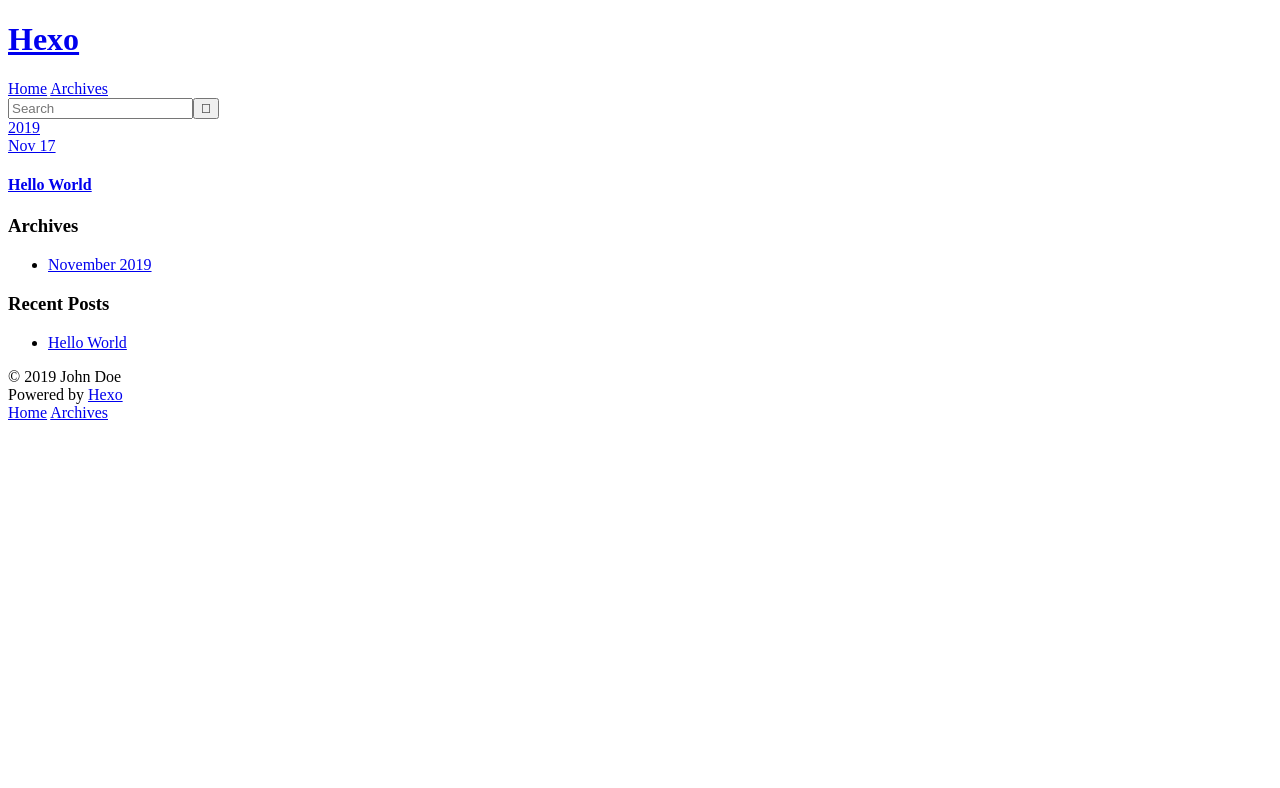
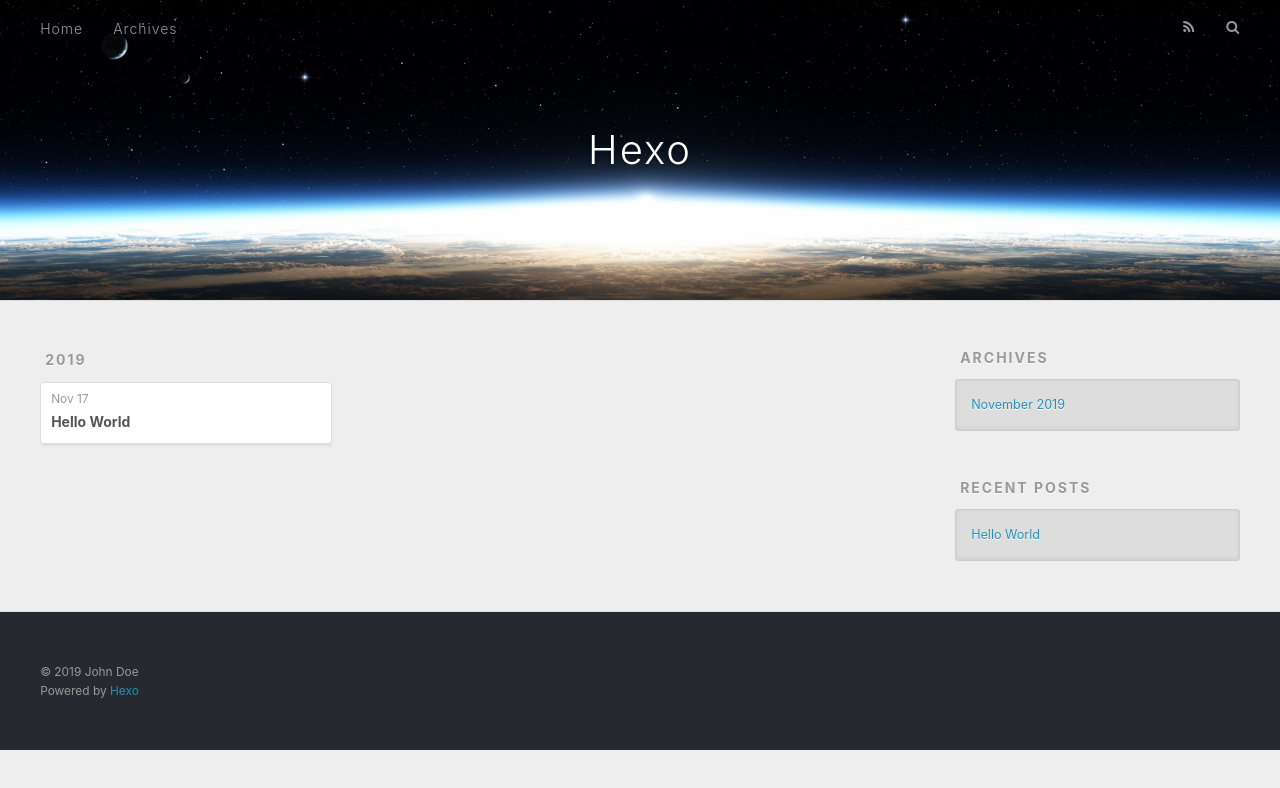
Before and after one commit to xshalan/en_blog, a plain HTML site: page archives/2019/11/index.html in a window 1280 px wide. Drawn offline with nearby package versions, Linux system fonts and the light colour scheme; some packages are replaced by stand-ins of ours; files that its build step writes are made by us from their sources; the site is published under a folder, as on GitHub Pages, so addresses that start at the root find nothing; a script that the page names is missing; files whose address does not match are found by name.

Commit message:
Site updated: 2019-11-17 13:10:25

```diff
--- a/2019/11/17/hello-world/index.html
+++ b/2019/11/17/hello-world/index.html
@@ -17,7 +17,7 @@
 <meta property="og:updated_time" content="2019-11-17T10:05:44.771Z">
 <meta name="twitter:card" content="summary">
 
-    <link rel="alternate" href="/atom.xml" title="Hexo" type="application/atom+xml">
+    <link rel="alternate" href="en_blog/atom.xml" title="Hexo" type="application/atom+xml">
 
 
     <link rel="icon" href="/favicon.png">
@@ -25,7 +25,7 @@
 
     <link href="//fonts.googleapis.com/css?family=Source+Code+Pro" rel="stylesheet" type="text/css">
 
-  <link rel="stylesheet" href="/css/style.css">
+  <link rel="stylesheet" href="en_blog/css/style.css">
 </head>
 
 <body>
@@ -36,7 +36,7 @@
   <div id="header-outer" class="outer">
     <div id="header-title" class="inner">
       <h1 id="logo-wrap">
-        <a href="/" id="logo">Hexo</a>
+        <a href="en_blog/" id="logo">Hexo</a>
       </h1>
 
     </div>
@@ -44,14 +44,14 @@
       <nav id="main-nav">
         <a id="main-nav-toggle" class="nav-icon"></a>
 
-          <a class="main-nav-link" href="/">Home</a>
+          <a class="main-nav-link" href="en_blog/">Home</a>
 
-          <a class="main-nav-link" href="/archives">Archives</a>
+          <a class="main-nav-link" href="en_blog/archives">Archives</a>
 
       </nav>
       <nav id="sub-nav">
 
-          <a id="nav-rss-link" class="nav-icon" href="/atom.xml" title="RSS Feed"></a>
+          <a id="nav-rss-link" class="nav-icon" href="en_blog/atom.xml" title="RSS Feed"></a>
 
         <a id="nav-search-btn" class="nav-icon" title="Search"></a>
       </nav>
@@ -64,7 +64,7 @@
       <div class="outer">
         <section id="main"><article id="post-hello-world" class="article article-type-post" itemscope itemprop="blogPost">
   <div class="article-meta">
-    <a href="/2019/11/17/hello-world/" class="article-date">
+    <a href="en_blog/2019/11/17/hello-world/" class="article-date">
   <time datetime="2019-11-17T10:05:44.771Z" itemprop="datePublished">2019-11-17</time>
 </a>
 
@@ -101,7 +101,7 @@
 
     </div>
     <footer class="article-footer">
-      <a data-url="mohammedshalan.github.io/en_blog/2019/11/17/hello-world/" data-id="ck32wdjhb0000qstscd0w9pft" class="article-share-link">Share</a>
+      <a data-url="mohammedshalan.github.io/en_blog/2019/11/17/hello-world/" data-id="ck32wf7qt0000b4ts57xd10hs" class="article-share-link">Share</a>
 
 
     </footer>
@@ -127,7 +127,7 @@
   <div class="widget-wrap">
     <h3 class="widget-title">Archives</h3>
     <div class="widget">
-      <ul class="archive-list"><li class="archive-list-item"><a class="archive-list-link" href="/archives/2019/11/">November 2019</a></li></ul>
+      <ul class="archive-list"><li class="archive-list-item"><a class="archive-list-link" href="en_blog/archives/2019/11/">November 2019</a></li></ul>
     </div>
   </div>
 
@@ -140,7 +140,7 @@
       <ul>
 
           <li>
-            <a href="/2019/11/17/hello-world/">Hello World</a>
+            <a href="en_blog/2019/11/17/hello-world/">Hello World</a>
           </li>
 
       </ul>
@@ -163,9 +163,9 @@
     </div>
     <nav id="mobile-nav">
 
-    <a href="/" class="mobile-nav-link">Home</a>
+    <a href="en_blog/" class="mobile-nav-link">Home</a>
 
-    <a href="/archives" class="mobile-nav-link">Archives</a>
+    <a href="en_blog/archives" class="mobile-nav-link">Archives</a>
 
 </nav>
 
@@ -173,11 +173,11 @@
 <script src="//ajax.googleapis.com/ajax/libs/jquery/2.0.3/jquery.min.js"></script>
 
 
-  <link rel="stylesheet" href="/fancybox/jquery.fancybox.css">
-  <script src="/fancybox/jquery.fancybox.pack.js"></script>
+  <link rel="stylesheet" href="en_blog/fancybox/jquery.fancybox.css">
+  <script src="en_blog/fancybox/jquery.fancybox.pack.js"></script>
 
 
-<script src="/js/script.js"></script>
+<script src="en_blog/js/script.js"></script>
 
 
 
--- a/archives/2019/11/index.html
+++ b/archives/2019/11/index.html
@@ -14,7 +14,7 @@
 <meta property="og:locale" content="en">
 <meta name="twitter:card" content="summary">
 
-    <link rel="alternate" href="/atom.xml" title="Hexo" type="application/atom+xml">
+    <link rel="alternate" href="en_blog/atom.xml" title="Hexo" type="application/atom+xml">
 
 
     <link rel="icon" href="/favicon.png">
@@ -22,7 +22,7 @@
 
     <link href="//fonts.googleapis.com/css?family=Source+Code+Pro" rel="stylesheet" type="text/css">
 
-  <link rel="stylesheet" href="/css/style.css">
+  <link rel="stylesheet" href="en_blog/css/style.css">
 </head>
 
 <body>
@@ -33,7 +33,7 @@
   <div id="header-outer" class="outer">
     <div id="header-title" class="inner">
       <h1 id="logo-wrap">
-        <a href="/" id="logo">Hexo</a>
+        <a href="en_blog/" id="logo">Hexo</a>
       </h1>
 
     </div>
@@ -41,14 +41,14 @@
       <nav id="main-nav">
         <a id="main-nav-toggle" class="nav-icon"></a>
 
-          <a class="main-nav-link" href="/">Home</a>
+          <a class="main-nav-link" href="en_blog/">Home</a>
 
-          <a class="main-nav-link" href="/archives">Archives</a>
+          <a class="main-nav-link" href="en_blog/archives">Archives</a>
 
       </nav>
       <nav id="sub-nav">
 
-          <a id="nav-rss-link" class="nav-icon" href="/atom.xml" title="RSS Feed"></a>
+          <a id="nav-rss-link" class="nav-icon" href="en_blog/atom.xml" title="RSS Feed"></a>
 
         <a id="nav-search-btn" class="nav-icon" title="Search"></a>
       </nav>
@@ -68,20 +68,20 @@
 
       <section class="archives-wrap">
         <div class="archive-year-wrap">
-          <a href="/archives/2019" class="archive-year">2019</a>
+          <a href="en_blog/archives/2019" class="archive-year">2019</a>
         </div>
         <div class="archives">
 
     <article class="archive-article archive-type-post">
   <div class="archive-article-inner">
     <header class="archive-article-header">
-      <a href="/2019/11/17/hello-world/" class="archive-article-date">
+      <a href="en_blog/2019/11/17/hello-world/" class="archive-article-date">
   <time datetime="2019-11-17T10:05:44.771Z" itemprop="datePublished">Nov 17</time>
 </a>
 
 
     <h1 itemprop="name">
-      <a class="archive-article-title" href="/2019/11/17/hello-world/">Hello World</a>
+      <a class="archive-article-title" href="en_blog/2019/11/17/hello-world/">Hello World</a>
     </h1>
 
 
@@ -110,7 +110,7 @@
   <div class="widget-wrap">
     <h3 class="widget-title">Archives</h3>
     <div class="widget">
-      <ul class="archive-list"><li class="archive-list-item"><a class="archive-list-link" href="/archives/2019/11/">November 2019</a></li></ul>
+      <ul class="archive-list"><li class="archive-list-item"><a class="archive-list-link" href="en_blog/archives/2019/11/">November 2019</a></li></ul>
     </div>
   </div>
 
@@ -123,7 +123,7 @@
       <ul>
 
           <li>
-            <a href="/2019/11/17/hello-world/">Hello World</a>
+            <a href="en_blog/2019/11/17/hello-world/">Hello World</a>
           </li>
 
       </ul>
@@ -146,9 +146,9 @@
     </div>
     <nav id="mobile-nav">
 
-    <a href="/" class="mobile-nav-link">Home</a>
+    <a href="en_blog/" class="mobile-nav-link">Home</a>
 
-    <a href="/archives" class="mobile-nav-link">Archives</a>
+    <a href="en_blog/archives" class="mobile-nav-link">Archives</a>
 
 </nav>
 
@@ -156,11 +156,11 @@
 <script src="//ajax.googleapis.com/ajax/libs/jquery/2.0.3/jquery.min.js"></script>
 
 
-  <link rel="stylesheet" href="/fancybox/jquery.fancybox.css">
-  <script src="/fancybox/jquery.fancybox.pack.js"></script>
+  <link rel="stylesheet" href="en_blog/fancybox/jquery.fancybox.css">
+  <script src="en_blog/fancybox/jquery.fancybox.pack.js"></script>
 
 
-<script src="/js/script.js"></script>
+<script src="en_blog/js/script.js"></script>
 
 
 
```
Also changed, not shown: archives/2019/index.html (+16 -16 lines), archives/index.html (+16 -16 lines), index.html (+16 -16 lines).
